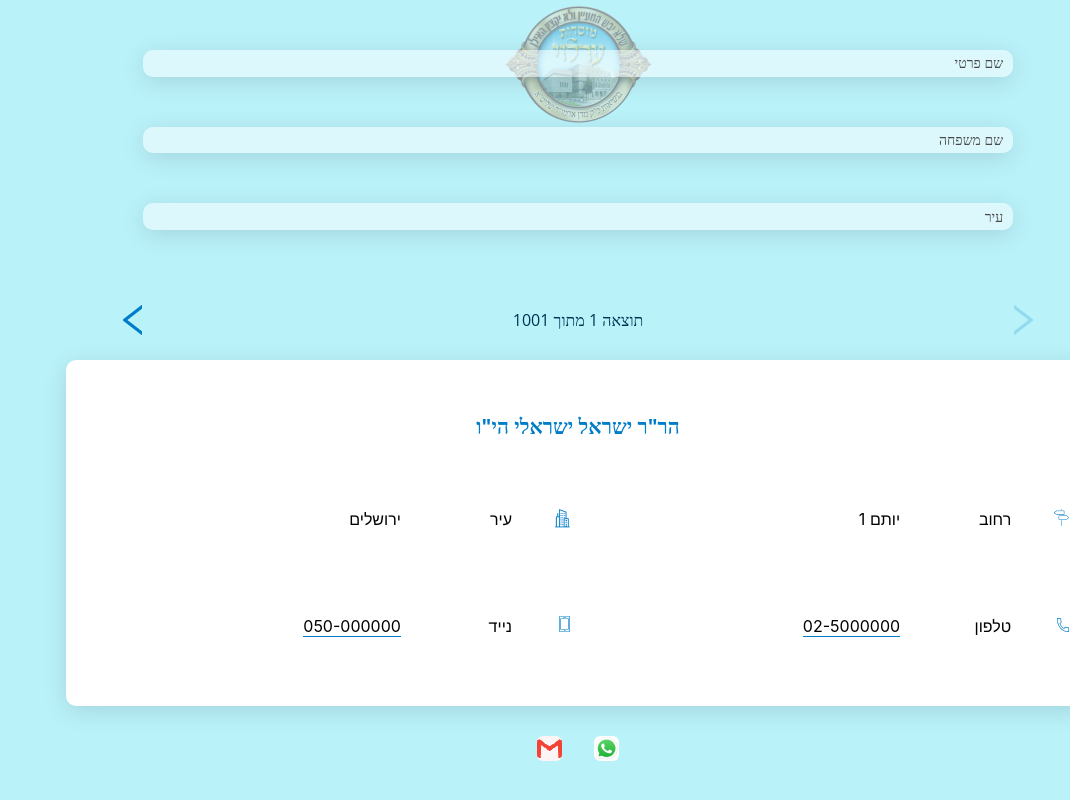
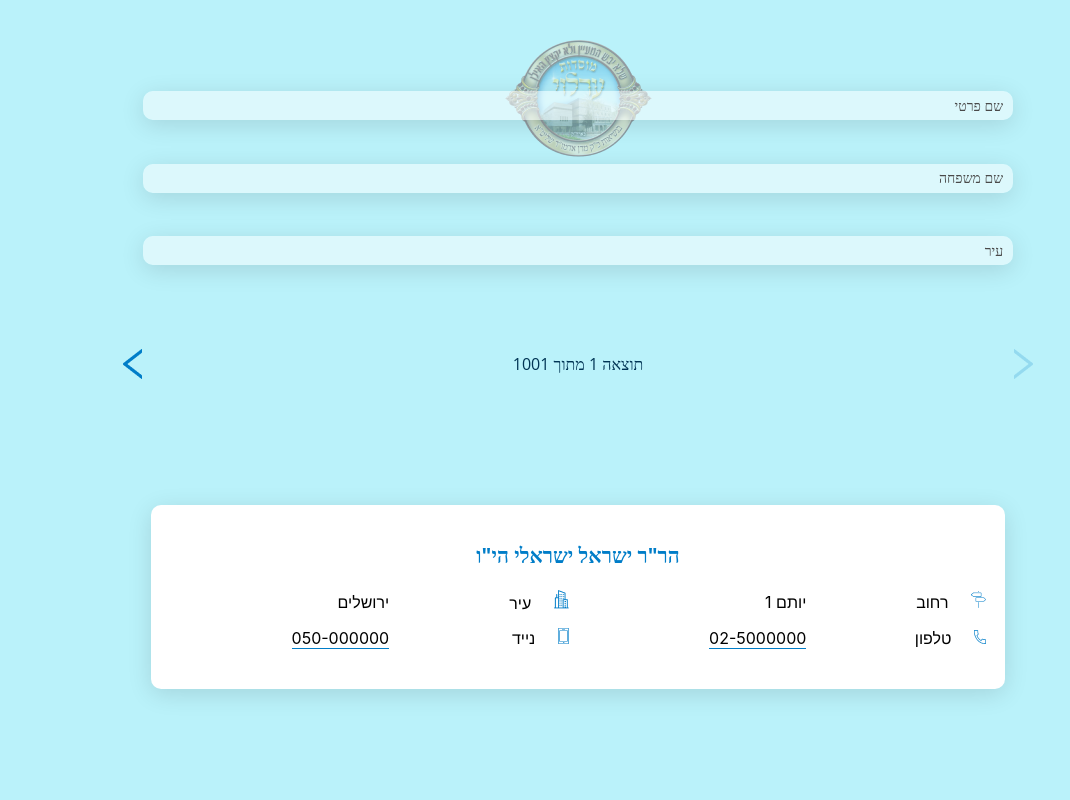
Before and after one commit to HaimAbeles/Phonbook-Erloy, a React (Create React App) app: page / in a window 1280 px wide. Shown: the whole page, without its empty margins (210-1280 px from the left). Built offline with nearby package versions, Linux system fonts and the light colour scheme.

Commit message:
fix css like figma

```diff
--- a/src/Components/FieldContact/FieldContact.css
+++ b/src/Components/FieldContact/FieldContact.css
@@ -1,23 +1,25 @@
 .field-contact {
     width: 100%;
-    padding: 0 0.5em;
+    height: 15px;
+    margin-bottom: 21px;
     text-align: right;
     display: flex;
     align-items: center;
 }
 
+.field-contact-right {
+    width: 47.5%;
+}
+
 .container-icon {
     display: inline-block;
-    width: 12%;
-    height: 1.5em;
+    height: 15px;
+    margin-left: 12.38%;
 }
 
-.icon-field {
-
-}
+.icon-field {}
 
 .header-field {
-    width: 23%;
     display: inline-block;
     height: 1.5em;
 }
@@ -25,7 +27,7 @@
 .field {
     overflow: hidden;
     white-space: nowrap;
-    width: 65%;
+    width: 63%;
     display: inline-block;
     height: 1.5em;
     text-overflow: ellipsis;
@@ -35,8 +37,7 @@
     border-bottom: 1px solid #007DC8;
 }
 
-.link {
-}
+.link {}
 
 .link span:active {
     background-color: var(--background-color);
--- a/src/Components/FieldContact/FieldContact.jsx
+++ b/src/Components/FieldContact/FieldContact.jsx
@@ -4,10 +4,12 @@ import './FieldContact.css';
 export default function FieldContact({ icon, headerField, field, isLink, onClickHendler }) {
     return (
         <div className="field-contact">
-            <div className="container-icon">
-                <img className="icon-field" src={icon}></img>
+            <div className='field-contact-right'>
+                <div className="container-icon">
+                    <img className="icon-field" src={icon}></img>
+                </div>
+                <span className="header-field">{headerField}</span>
             </div>
-            <span className="header-field">{headerField}</span>
             <span className={`field ${isLink && field ? 'link' : ''}`} onClick={onClickHendler}><span>{field || 'אין במאגר'}</span></span>
         </div>
     );
--- a/src/Components/HeaderSearch/HeaderSearch.css
+++ b/src/Components/HeaderSearch/HeaderSearch.css
@@ -1,5 +1,5 @@
 .container-filter-inputs {
-    height: 22%;
+    height: 165px;
     display: flex;
     flex-direction: column;
     align-content: space-around;
--- a/src/Components/InputSearch/InputSearch.css
+++ b/src/Components/InputSearch/InputSearch.css
@@ -1,17 +1,17 @@
 .search-field {
     width: 68%;
-    margin: 0 auto;
+    margin-inline: auto;
+    margin-bottom: 26px;
     background: rgba(255, 255, 255, 0.5);
     box-shadow: 0px 5px 24px rgba(0, 0, 0, 0.12);
     border-radius: 10px;
-    height: 13%;
     border: none;
     outline: none;
     font-family: Open Sans;
     font-style: normal;
     font-weight: normal;
     padding: 0 10px;
-    height: 2em;
+    height: 29px;
 }
 
 .search-field:focus {
--- a/src/Components/Logo/Logo.css
+++ b/src/Components/Logo/Logo.css
@@ -1,5 +1,6 @@
 .container-logo {
-    height: 19%;
+    height: 223px;
+    padding-block: 34px 40px;
     width: 100%;
     display: grid;
     place-items: center;
--- a/src/Components/Navigation/Navigation.css
+++ b/src/Components/Navigation/Navigation.css
@@ -1,5 +1,6 @@
 .container-navigation {
-    height: 10%;
+    height: 30px;
+    margin-block: 41px 37px;
     display: grid;
     place-items: center;
 }
--- a/src/Components/SinglePersonContact/SinglePersonContact.css
+++ b/src/Components/SinglePersonContact/SinglePersonContact.css
@@ -1,24 +1,24 @@
 .container-contact {
-    height: 44%;
+    height: 262px;
     display: flex;
     align-items: center;
     justify-content: center;
     flex-direction: column;
+    margin-bottom: 22px;
 }
 
 .box-contact {
-    width: 80%;
-    height: 80%;
+    width: 66.666%;
     background: #FFFFFF;
     box-shadow: 0px 5px 24px rgba(0, 0, 0, 0.12);
     border-radius: 10px;
-    padding: 1.5em 0.8em;
     display: flex;
     flex-direction: column;
 }
 
 .name-contact {
-    height: 28%;
+    height: 15px;
+    margin-block: 36px 40px;
     display: grid;
     place-items: center;
     font-family: Open Sans;
@@ -30,10 +30,11 @@
 }
 
 .container-fields-contact {
-    height: 72%;
     display: flex;
     flex-direction: row;
     flex-wrap: wrap;
+    padding-bottom: 21px;
+    padding-right: 19px;
 }
 
 .container-share-contact {
--- a/src/Components/SinglePersonContact/SinglePersonContact.jsx
+++ b/src/Components/SinglePersonContact/SinglePersonContact.jsx
@@ -47,10 +47,10 @@ export default function SinglePersonContact({ SelectedPhonbookData, length, id }
                     </>
                 }
             </div>
-            <div className="container-share-contact">
+            {/* <div className="container-share-contact">
                 <ShareContact icon={whatsappIcon} onclickBtn={sendContactWhatsapp} />
                 <ShareContact icon={gmailIcon} onclickBtn={sendContactMail} />
-            </div>
+            </div> */}
             {/*
             <div>
                 <button onClick={sendContactWhatsapp}>שתף בווטסאפ</button>
```
